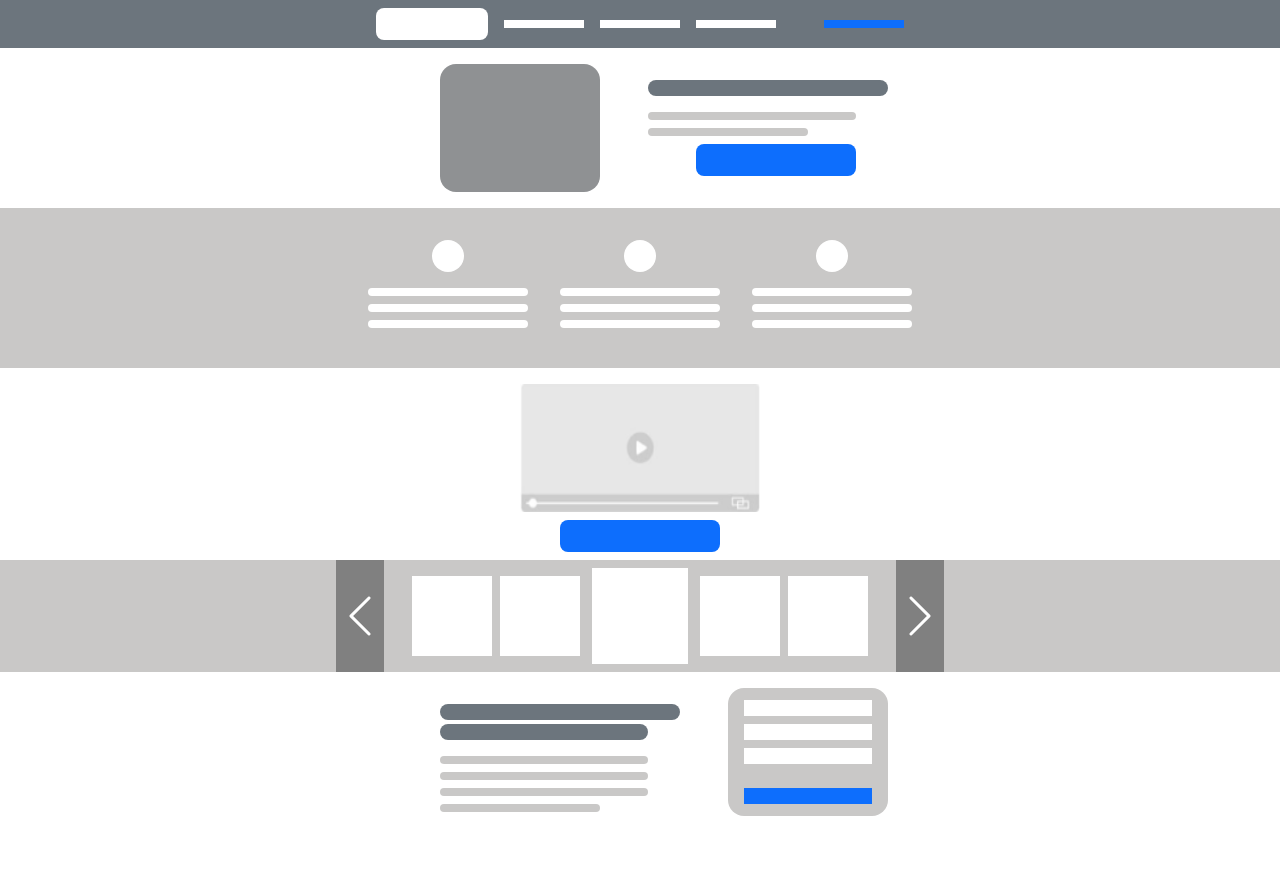
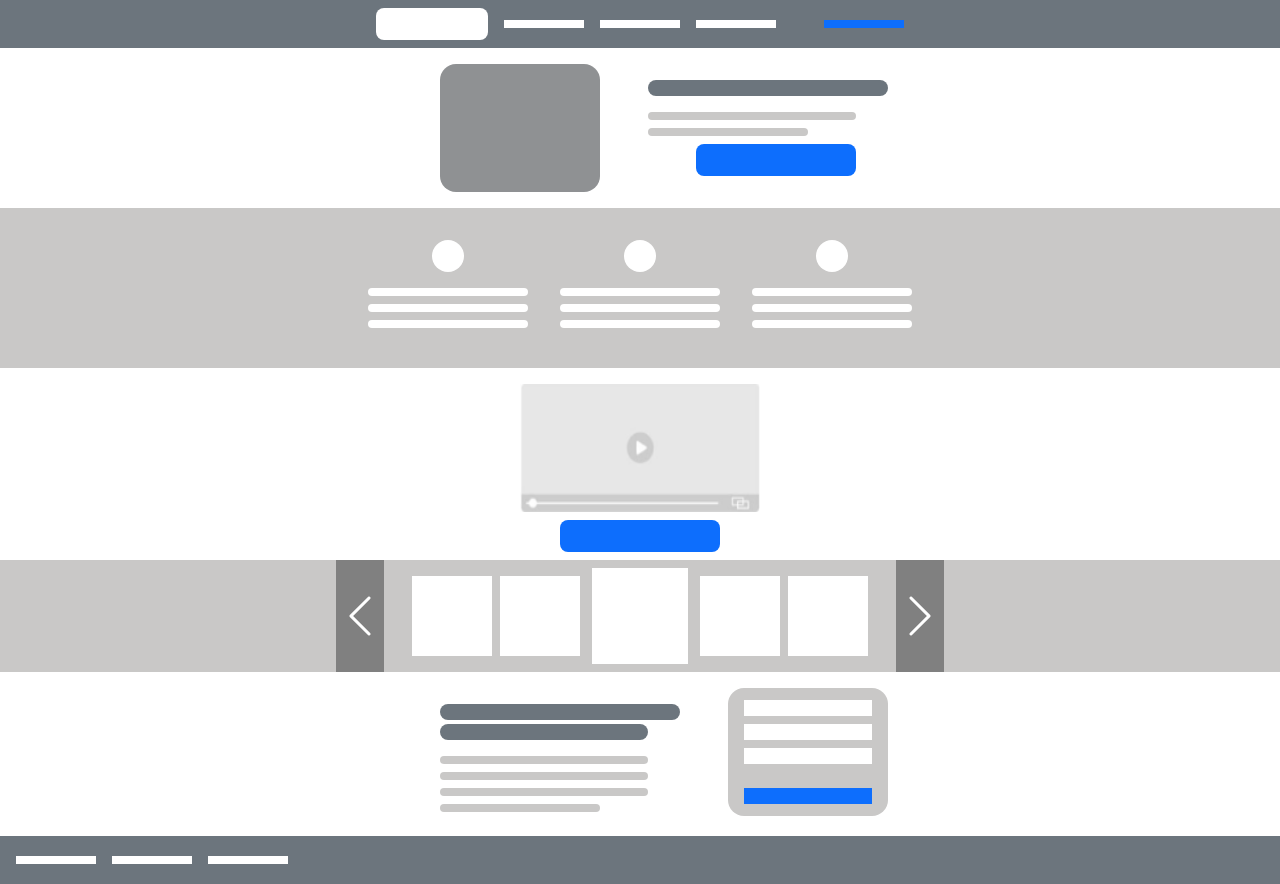
Before and after one commit to RolandSzB/MockupBootstrapTema5, a website: page index.html in a window 1280 px wide. Before the commit the page ends 836 px from the top, so only its background shows below. Drawn offline with nearby package versions, Linux system fonts and the light colour scheme.

Commit message:
Footer added

```diff
--- a/index.html
+++ b/index.html
@@ -202,5 +202,14 @@
         <div class="bg-primary content-area mt-3"></div>
       </div>
     </div>
+    <!-- Footer -->
+    <div
+      class="d-flex flex-row bg-secondary justify-content-left align-items-center"
+      style="height: 3rem"
+    >
+      <div class="bg-white title-box"></div>
+      <div class="bg-white title-box"></div>
+      <div class="bg-white title-box"></div>
+    </div>
   </body>
 </html>
```
